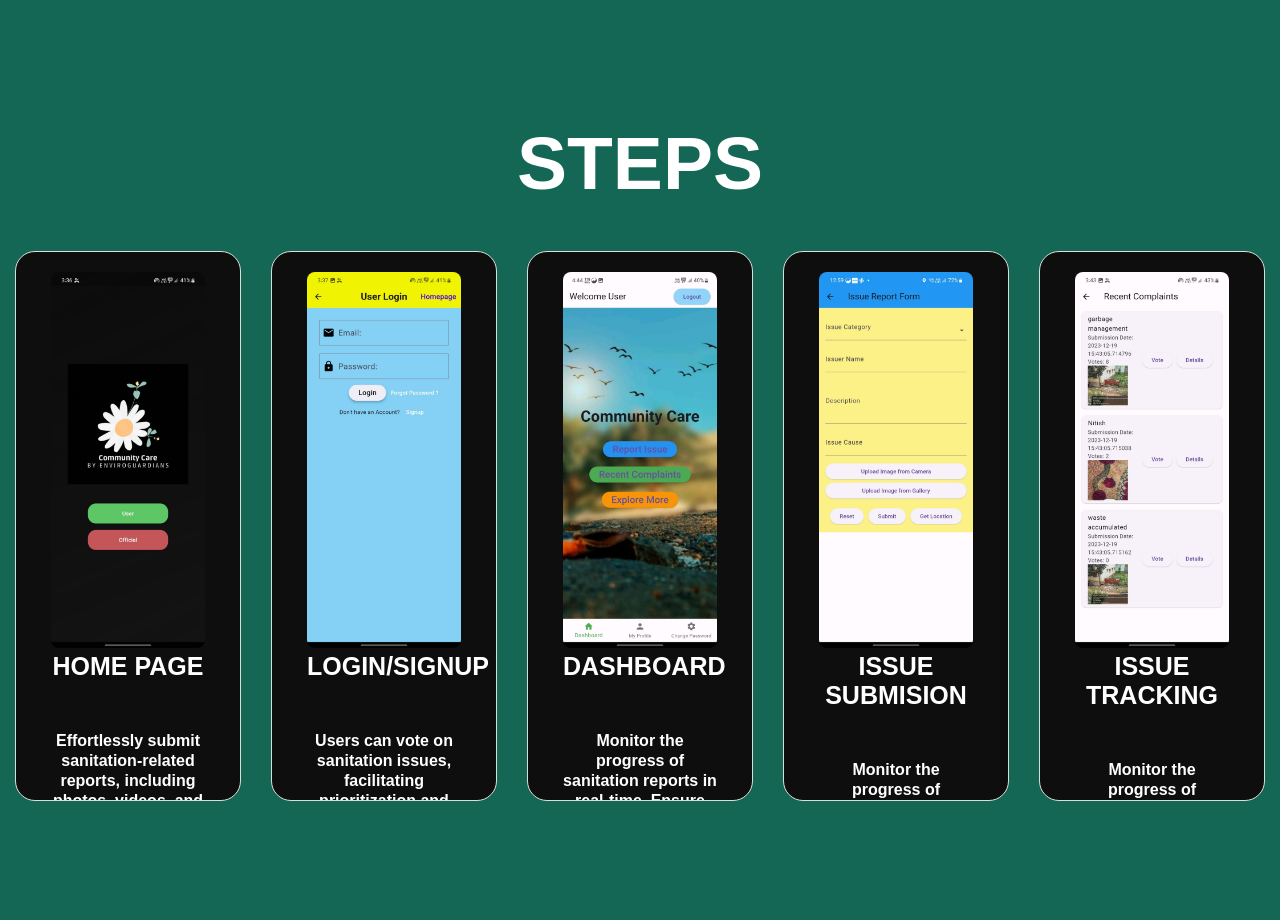
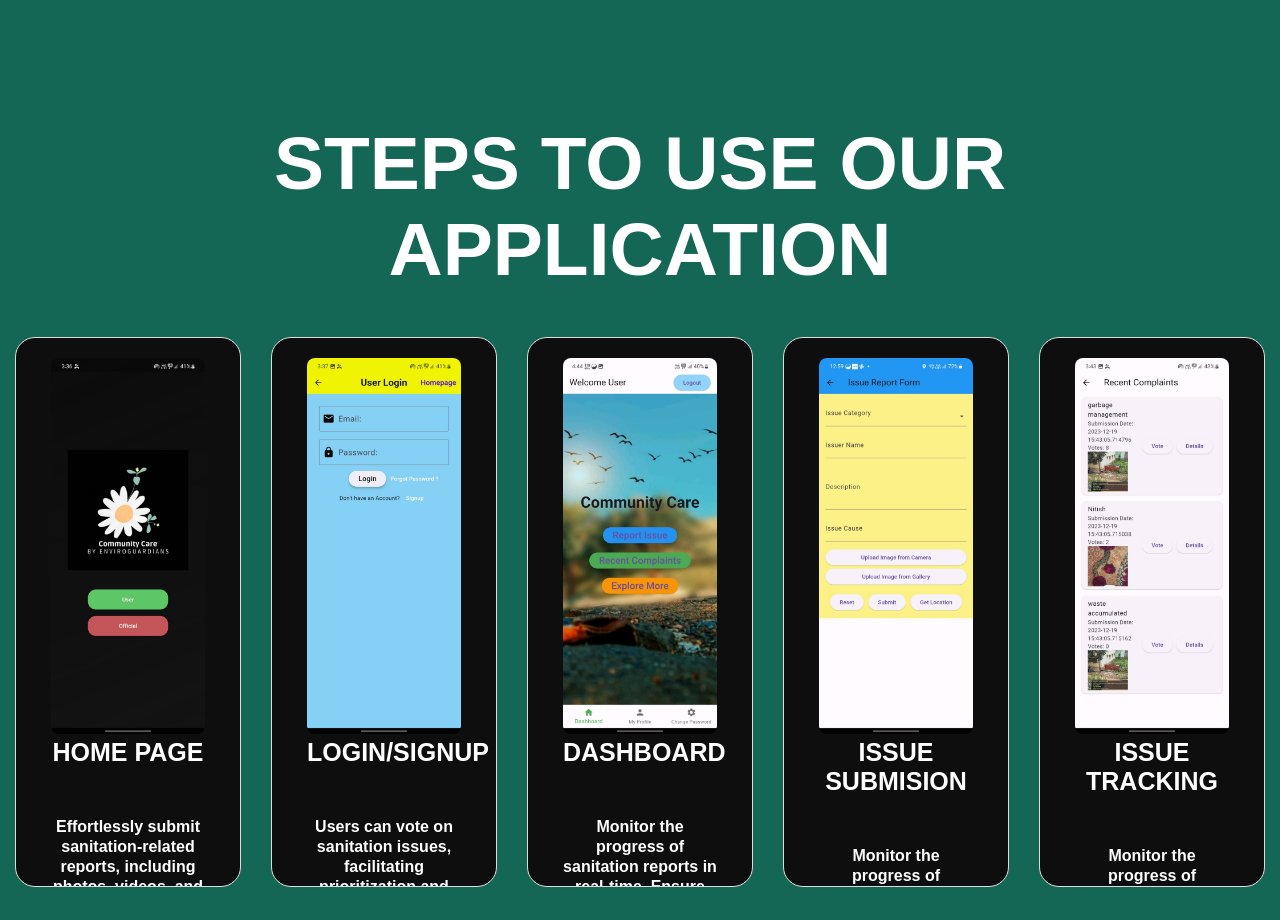
Before and after one commit to soummyaanon/Comunitycare-web, a plain HTML site: page index.html in a window 1280 px wide. Shown: the part 1440-2360 px from the top of the page. Drawn offline with nearby package versions, Linux system fonts and the light colour scheme.

Commit message:
Update index.html

```diff
--- a/index.html
+++ b/index.html
@@ -46,7 +46,7 @@
 
 <div class="service" id="skil">
     <div class="title">
-        <h2>STEPS</h2>
+        <h2>STEPS TO USE OUR APPLICATION</h2>
     </div>
     <div class="box">
         <div class="card">
```
